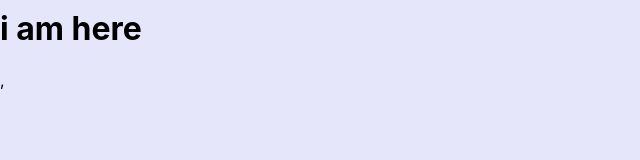
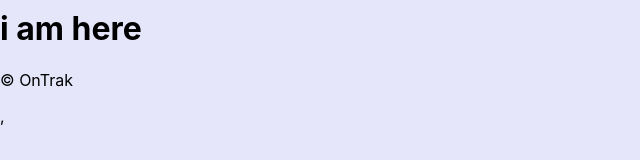
Before and after one commit to andresanunezt/medication-tracker-frontend, a React (Create React App) app: page / in a window 1280 px wide. Shown: the part 154-314 px from the top of the page, without its empty margins (0-640 px from the left). Built offline with nearby package versions, Linux system fonts and the light colour scheme.

Commit message:
added Footer

```diff
--- a/src/App.js
+++ b/src/App.js
@@ -7,6 +7,8 @@ import  Medications  from './containers/Medications';
 import NewMedicationForm from './components/NewMedicationForm';
 
 import EditMedicationForm from './components/EditMedicationForm';
+
+import Footer from './components/Footer';
 
 import Navbar from './components/Navbar';
 
@@ -36,7 +38,7 @@ render() {
     <Route exact path="/medications/:id/edit" component={ EditMedicationForm} />
 
      </Switch>
-
+     <Footer />
      </Router>
 </div>
   </>)};
--- /dev/null
+++ b/src/components/Footer.js
@@ -0,0 +1,9 @@
+import React from 'react'
+
+const Footer = () => {
+    return (
+        <p className="footer">© OnTrak</p>
+    )
+}
+
+export default Footer
```
